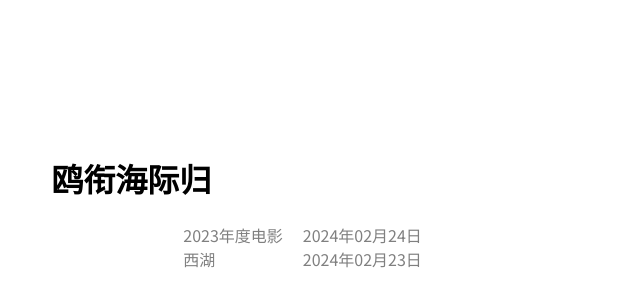
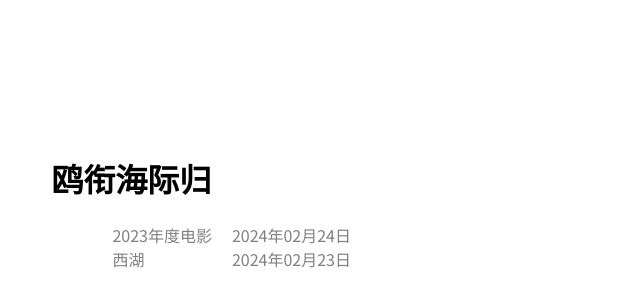
Before and after one commit to liushuaiiu/liushuaiiu.github.io, a Jekyll site: the page built from index.html, in a window 1280 px wide. Shown: the top 307 px of the page, without its empty margins (0-640 px from the left). Built offline with Jekyll 4.4.1, drawn with Linux system fonts in a browser that asks for light colours.

Commit message:
Update style.css

```diff
--- a/assets/css/style.css
+++ b/assets/css/style.css
@@ -54,7 +54,7 @@ p {
     justify-content: space-between; /* 这会在标题和日期之间添加空间，但不会推到最右边 */
     align-items: center;
     width: 80%; /* 或者根据您的页面设计调整宽度 */
-    margin: 0 auto; /* 这会使得容器居中显示 */
+    margin-left: 4vw; /* 这会使得容器居中显示 */
     padding: 0 10px; /* 根据需要调整内边距 */
     box-sizing: border-box; /* 保证内边距不会影响容器的最终宽度 */
 }
```
